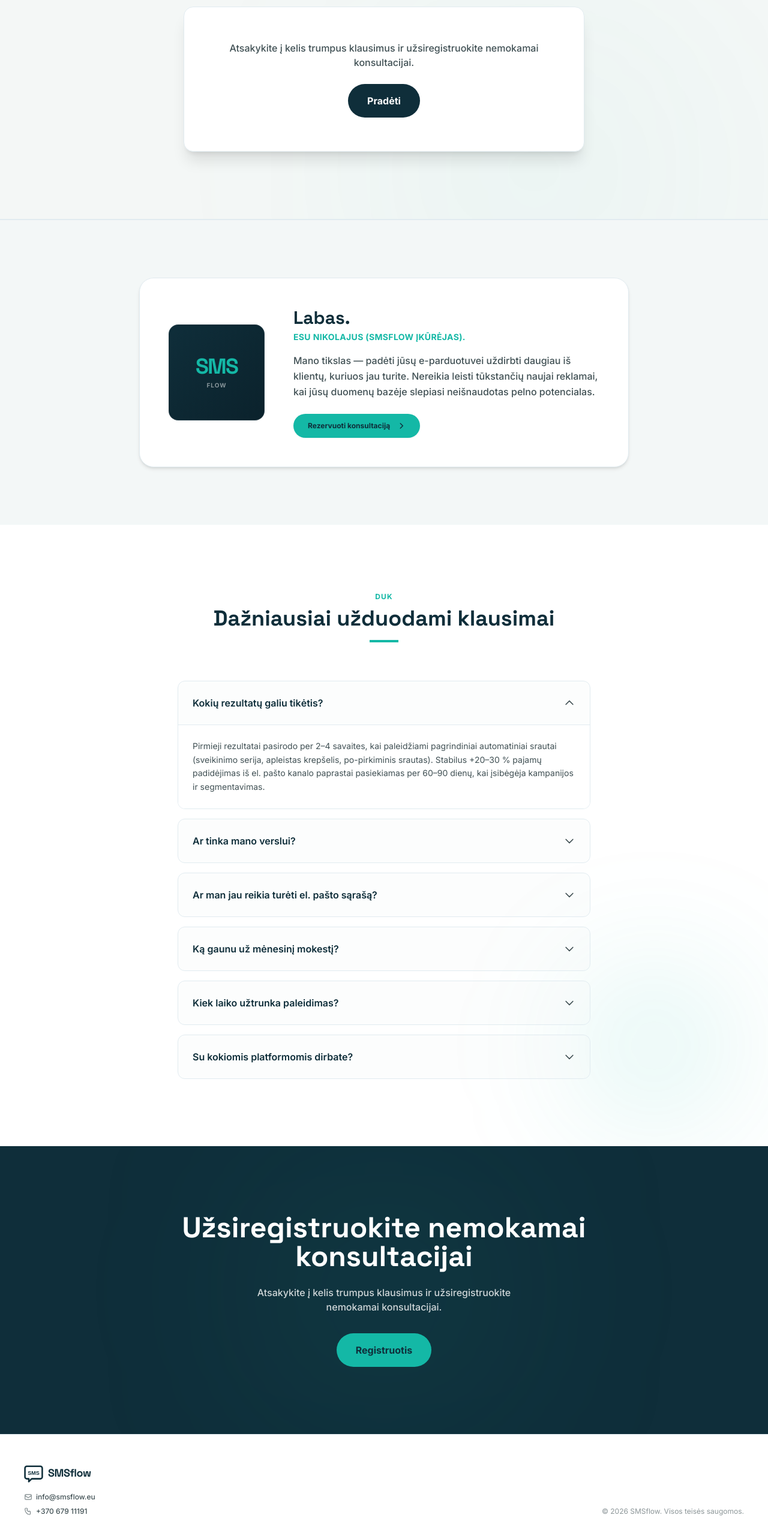
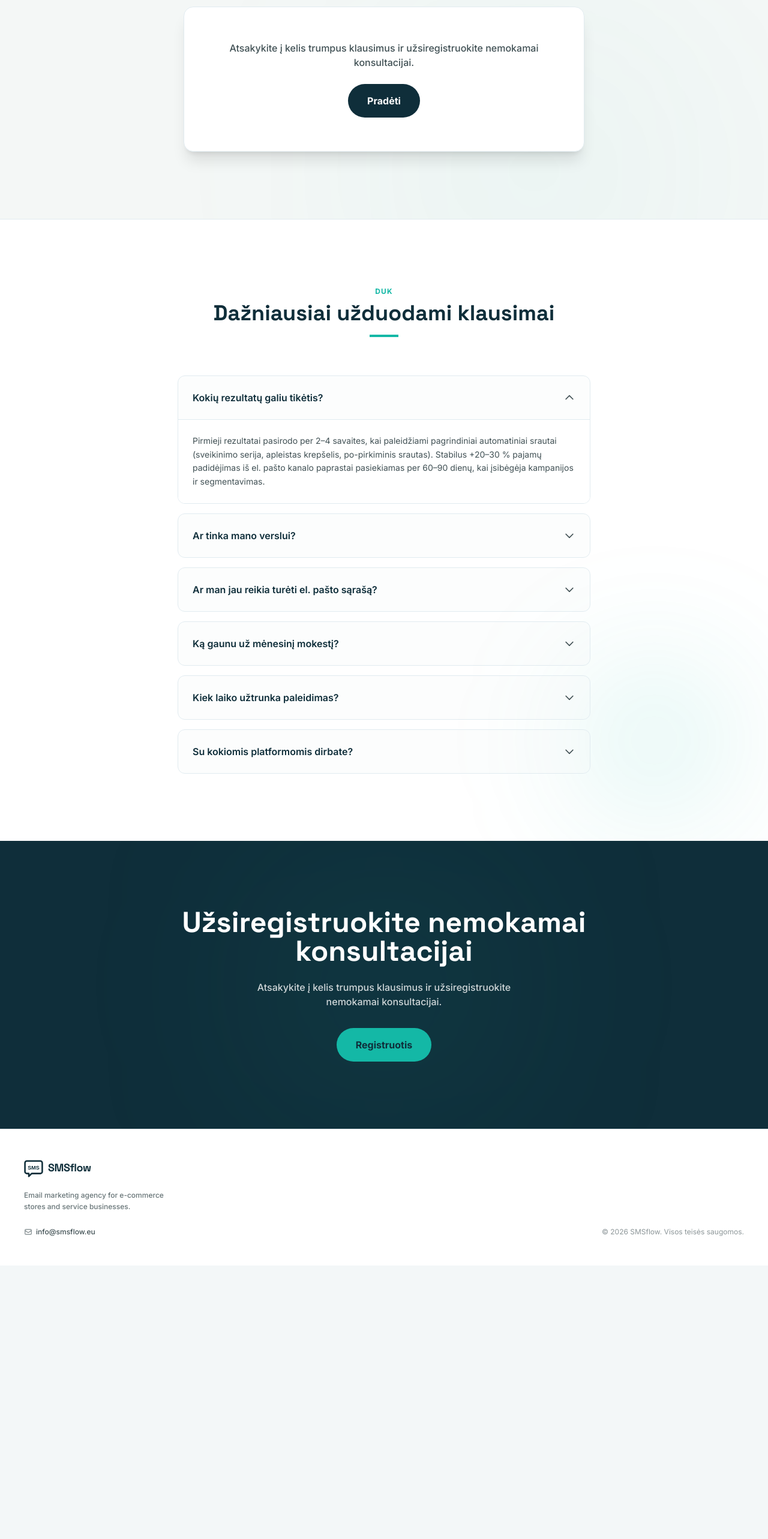
Before and after one commit to evseic/sms-retention-system, a Next.js app: page / in a window 1280 px wide. Shown: the part 5204-7770 px from the top of the page at 60% size. After the commit the page ends 7314 px from the top, so only its background shows below. Built offline with nearby package versions, Linux system fonts and the light colour scheme.

Commit message:
Update page.tsx

```diff
--- a/src/app/page.tsx
+++ b/src/app/page.tsx
@@ -1709,41 +1709,6 @@ export default function Home() {
         </div>
       </section>
 
-      {/* Founder Section */}
-      <section className="relative py-16 md:py-24 bg-[#F4F7F6]/30 overflow-hidden border-t border-border-subtle">
-        <div className="max-w-4xl mx-auto px-margin-mobile md:px-margin-desktop relative z-10">
-          <div className="bg-white border border-border-subtle rounded-3xl p-8 md:p-12 shadow-md flex flex-col md:flex-row items-center gap-8 md:gap-12">
-
-            {/* Founder Avatar Placeholder Card */}
-            <div className="w-32 h-32 md:w-40 md:h-40 rounded-2xl bg-gradient-to-br from-[#0F2E3A] to-[#0B222C] flex-shrink-0 flex flex-col items-center justify-center border border-white/10 relative shadow-inner overflow-hidden group">
-              <span className="font-display text-4xl font-extrabold text-emerald-growth tracking-tighter">SMS</span>
-              <span className="text-[10px] uppercase font-bold text-white/50 tracking-widest mt-1">FLOW</span>
-              <div className="absolute inset-0 bg-emerald-growth/5 opacity-0 group-hover:opacity-100 transition-opacity duration-300 pointer-events-none"></div>
-            </div>
-
-            {/* Founder Text Content */}
-            <div className="flex-1 text-center md:text-left">
-              <h3 className="font-display text-2xl md:text-3xl font-bold text-deep-navy mb-1">{t.founder.hello}</h3>
-              <p className="text-emerald-growth font-bold text-sm uppercase tracking-wide mb-4">{t.founder.intro}</p>
-
-              <p className="text-body-md text-on-surface-variant leading-relaxed mb-6 font-medium">
-                {t.founder.text}
-              </p>
-
-              <a
-                href="#audit"
-                className="inline-flex items-center gap-3 bg-emerald-growth hover:bg-emerald-growth/90 text-deep-navy font-bold py-3 px-6 rounded-full text-xs transition-all shadow-sm group"
-              >
-                <span>{t.founder.cta}</span>
-                <svg className="w-3.5 h-3.5 transform group-hover:translate-x-0.5 transition-transform" fill="none" stroke="currentColor" viewBox="0 0 24 24">
-                  <path strokeLinecap="round" strokeLinejoin="round" strokeWidth={2.5} d="M9 5l7 7-7 7" />
-                </svg>
-              </a>
-            </div>
-          </div>
-        </div>
-      </section>
-
       {/* FAQ Section */}
       <section id="faq" className="relative py-20 md:py-28 bg-white overflow-hidden">
         {/* Animated Background Blobs */}
@@ -1831,20 +1796,17 @@ export default function Home() {
                 SMSflow
               </span>
             </a>
-
-            <div className="flex flex-col items-center md:items-start gap-2 text-xs text-on-surface-variant font-medium">
+            <p className="text-xs text-on-surface-variant/80 max-w-[240px] mt-1 text-center md:text-left font-medium leading-relaxed">
+              Email marketing agency for e-commerce stores and service businesses.
+            </p>
+
+            <div className="flex flex-col items-center md:items-start gap-2 text-xs text-on-surface-variant font-medium mt-2">
               <a href="mailto:info@smsflow.eu" className="hover:text-emerald-growth transition-colors flex items-center gap-1.5">
                 <svg className="w-3.5 h-3.5 text-on-surface-variant/70" fill="none" stroke="currentColor" viewBox="0 0 24 24">
                   <path strokeLinecap="round" strokeLinejoin="round" strokeWidth={2} d="M3 8l7.89 5.26a2 2 0 002.22 0L21 8M5 19h14a2 2 0 002-2V7a2 2 0 00-2-2H5a2 2 0 00-2 2v10a2 2 0 002 2z" />
                 </svg>
                 info@smsflow.eu
               </a>
-              <a href="tel:+37067911191" className="hover:text-emerald-growth transition-colors flex items-center gap-1.5">
-                <svg className="w-3.5 h-3.5 text-on-surface-variant/70" fill="none" stroke="currentColor" viewBox="0 0 24 24">
-                  <path strokeLinecap="round" strokeLinejoin="round" strokeWidth={2} d="M3 5a2 2 0 012-2h3.28a1 1 0 01.94.725l.548 2.2a1 1 0 01-.321.988l-1.305.98a10.582 10.582 0 004.872 4.872l.98-1.305a1 1 0 01.988-.321l2.2.548a1 1 0 01.725.94V19a2 2 0 01-2 2h-1C9.716 21 3 14.284 3 6V5z" />
-                </svg>
-                +370 679 11191
-              </a>
             </div>
           </div>
 
```
